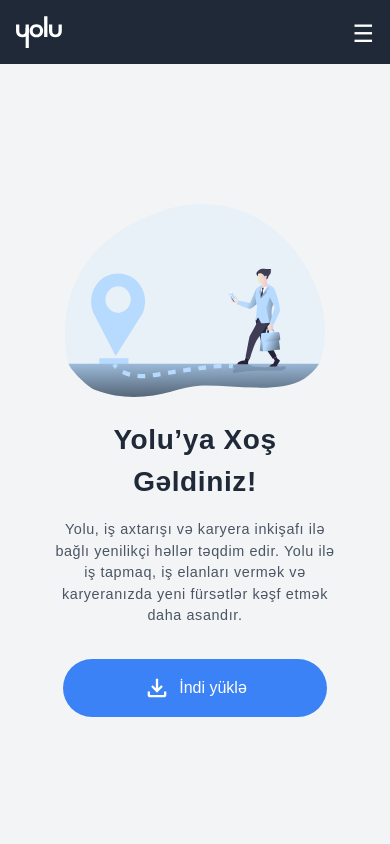
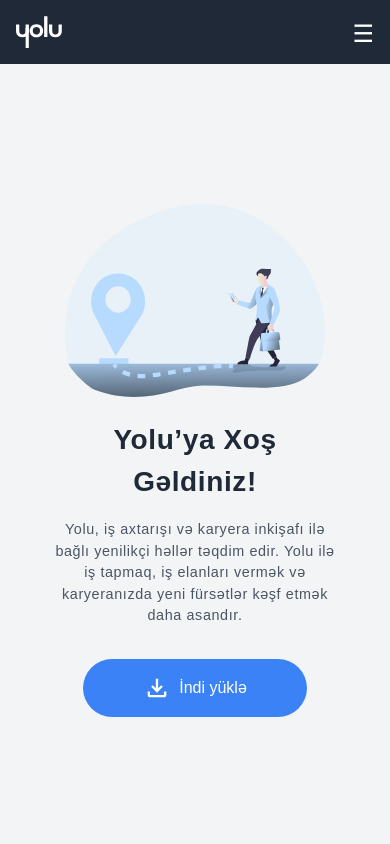
Before and after one commit to hazratAZE/yolu.app, a Next.js app: page / in a window 390 px wide. Shown: the top 844 px of the page. Built offline with nearby package versions, Linux system fonts and the light colour scheme.

Commit message:
Design problem solved in intro screen

```diff
--- a/src/app/components/Intro.tsx
+++ b/src/app/components/Intro.tsx
@@ -33,7 +33,7 @@ const Intro = () => {
               href="#download"
               target="_blank"
               rel="noopener noreferrer"
-              className="bg-blue-500 text-white rounded-full font-medium hover:bg-blue-600 transition flex items-center downloadButton"
+              className="bg-blue-500 text-white rounded-full hover:bg-blue-600 transition flex items-center downloadButton"
             >
               <Image
                 src="/icons/download.svg" // İndir simgesi için doğru yol
--- a/src/app/globals.css
+++ b/src/app/globals.css
@@ -66,7 +66,7 @@ p {
   }
 
   .downloadButton {
-    padding: 15px 80px; /* Mobilde buton boyutunu küçült */
+    padding: 15px 60px; /* Mobilde buton boyutunu küçült */
     font-size: 1rem; /* Mobilde buton metni boyutu */
   }
   /* Bars ikonu ve kapatma işareti */
```
